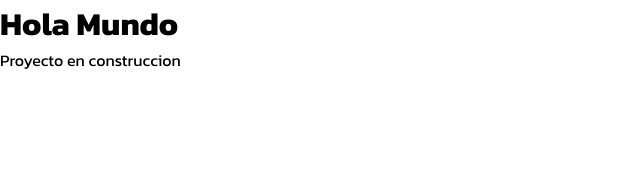
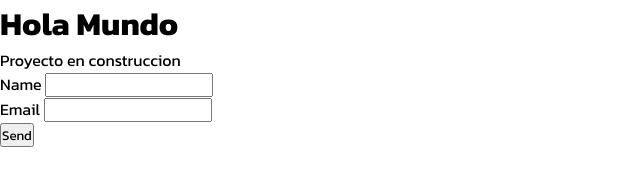
Before and after one commit to Melldy-Monteverde/projecto, a website: page index.html in a window 1280 px wide. Shown: the whole page, without its empty margins (0-640 px from the left). Drawn offline with Linux system fonts and the light colour scheme.

Commit message:
agrega formulario prueba

```diff
--- a/index.html
+++ b/index.html
@@ -1,16 +1,26 @@
 <!DOCTYPE html>
 <html lang="en">
-<head>
-    <meta charset="UTF-8">
-    <meta http-equiv="X-UA-Compatible" content="IE=edge">
-    <meta name="viewport" content="width=device-width, initial-scale=1.0">
+  <head>
+    <meta charset="UTF-8" />
+    <meta http-equiv="X-UA-Compatible" content="IE=edge" />
+    <meta name="viewport" content="width=device-width, initial-scale=1.0" />
     <title>Portfolio</title>
-    <link rel="stylesheet" href="css/style.css">
-</head>
-<body>
+    <link rel="stylesheet" href="css/style.css" />
+  </head>
+  <body>
     <h1>Hola Mundo</h1>
     <p>Proyecto en construccion</p>
 
-
-</body>
+    <form name="contact" netlify>
+      <p>
+        <label>Name <input type="text" name="name" /></label>
+      </p>
+      <p>
+        <label>Email <input type="email" name="email" /></label>
+      </p>
+      <p>
+        <button type="submit">Send</button>
+      </p>
+    </form>
+  </body>
 </html>
```
